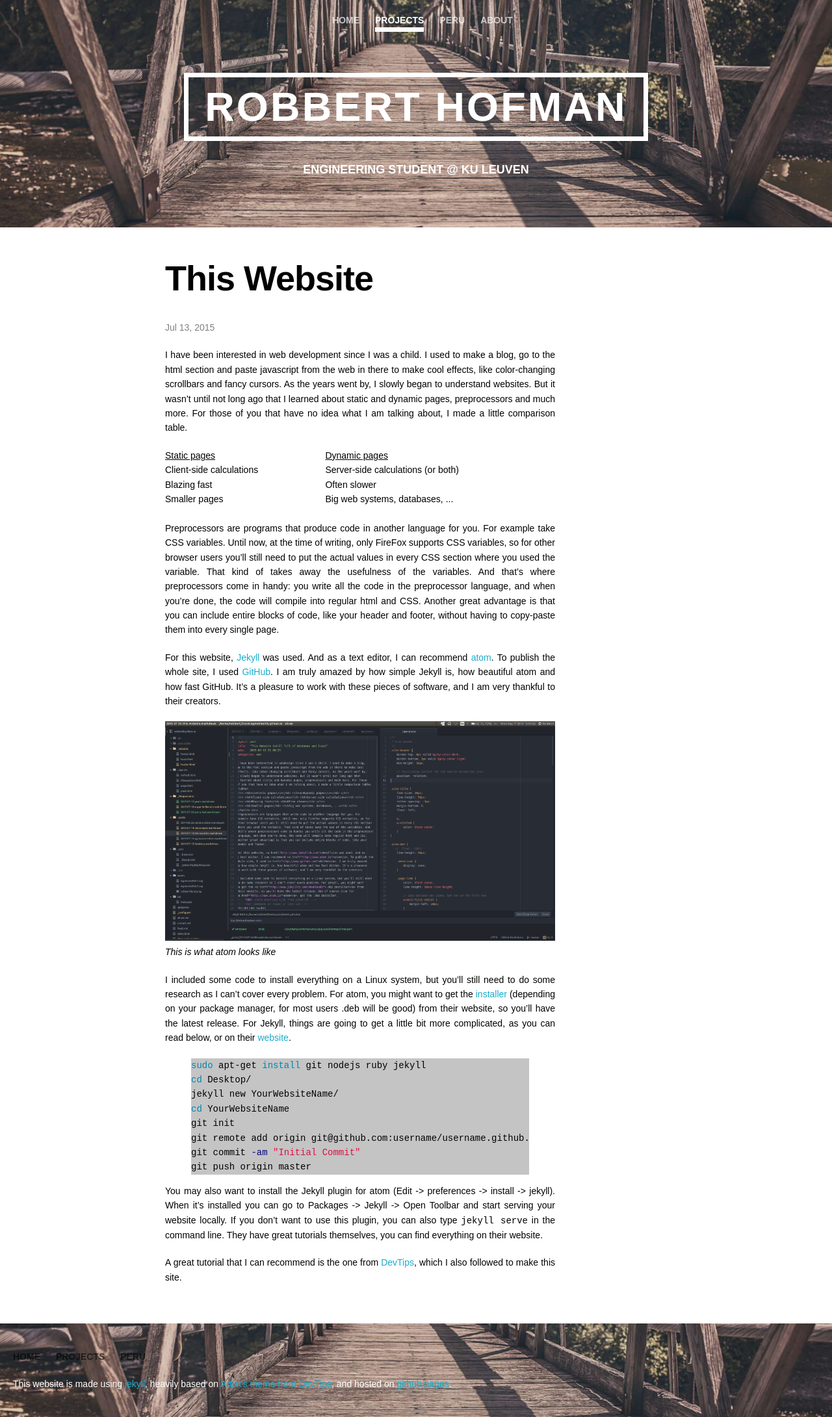
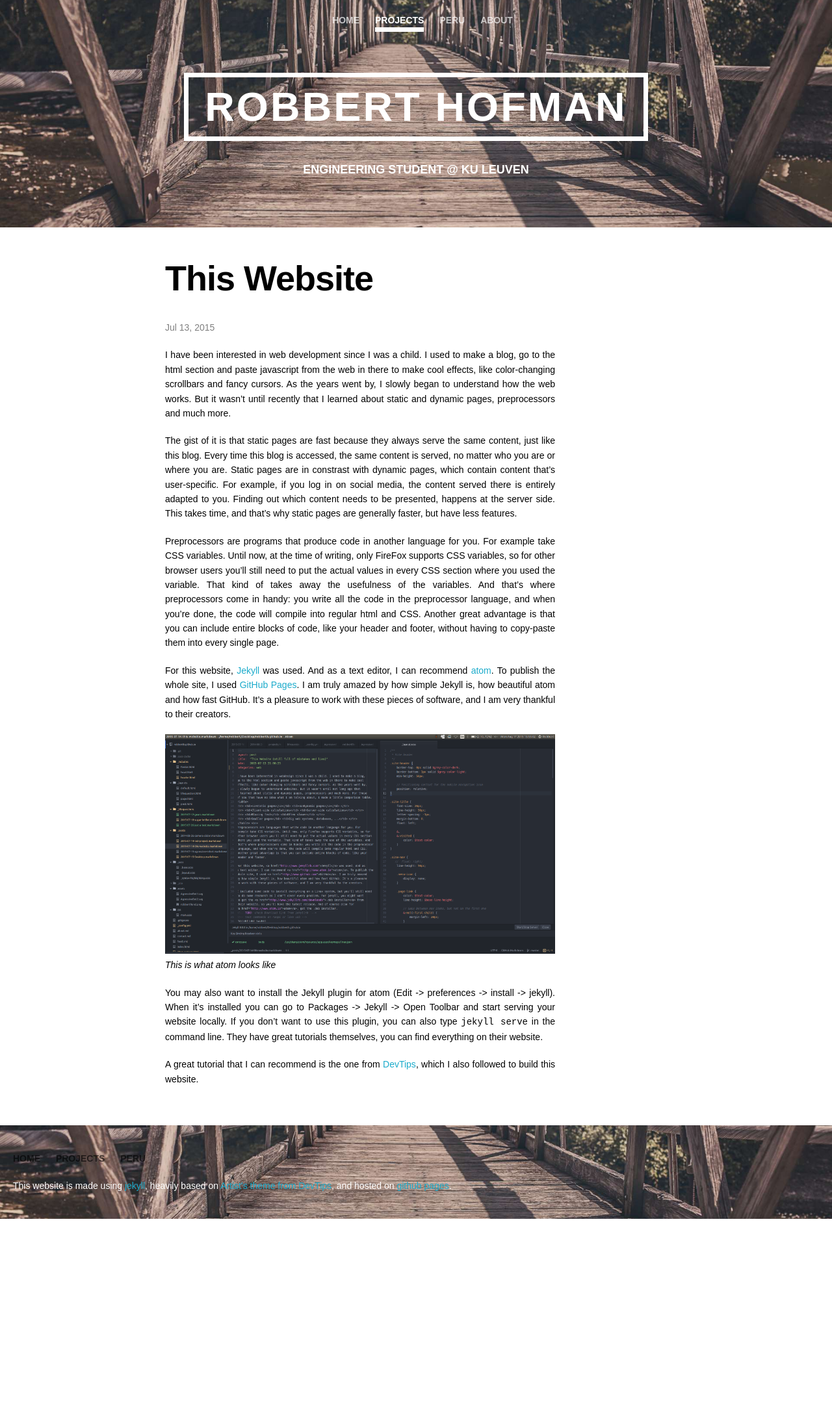
Before and after one commit to RobbertH/robberth.github.io, a Jekyll site: the page built from _posts/projects/2015-07-14-this-website.markdown, in a window 1280 px wide. Shown: the whole page at 65% size. Built offline with Jekyll 4.4.1, drawn with Linux system fonts in a browser that asks for light colours; after the commit the page ends 1876 px from its top, so only the background shows below that.

Commit message:
rewriting articles

```diff
--- a/_posts/projects/2015-07-14-this-website.markdown
+++ b/_posts/projects/2015-07-14-this-website.markdown
@@ -5,18 +5,18 @@ date:   2015-07-13 21:00:25
 categories: projects
 ---
 
-I have been interested in web development since I was a child. I used to make a blog,
-go to the html section and paste javascript from the web in there to make cool
-effects, like color-changing scrollbars and fancy cursors. As the years went by,
-I slowly began to understand websites. But it wasn't until not long ago that
-I learned about static and dynamic pages, preprocessors and much more. For those
-of you that have no idea what I am talking about, I made a little comparison table.
-<table>
-<tr> <td><u>Static pages</u></td> <td><u>Dynamic pages</u></td> </tr>
-<tr> <td>Client-side calculations</td> <td>Server-side calculations (or both)</td> </tr>
-<tr> <td>Blazing fast</td> <td>Often slower</td> </tr>
-<tr> <td>Smaller pages</td> <td>Big web systems, databases, ...</td> </tr>
-</table> <br>
+I have been interested in web development since I was a child.
+I used to make a blog, go to the html section and paste javascript from the web in there to make cool effects, like color-changing scrollbars and fancy cursors.
+As the years went by, I slowly began to understand how the web works.
+But it wasn't until recently that I learned about static and dynamic pages, preprocessors and much more.
+
+The gist of it is that static pages are fast because they always serve the same content, just like this blog.
+Every time this blog is accessed, the same content is served, no matter who you are or where you are.
+Static pages are in constrast with dynamic pages, which contain content that's user-specific.
+For example, if you log in on social media, the content served there is entirely adapted to you.
+Finding out which content needs to be presented, happens at the server side.
+This takes time, and that's why static pages are generally faster, but have less features.
+
 Preprocessors are programs that produce code in another language for you. For
 example take CSS variables. Until now, at the time of writing, only FireFox supports CSS variables,
 so for other browser users you'll still need to put the actual values in every CSS section where you used the variable.
@@ -26,32 +26,15 @@ Another great advantage is that you can include entire blocks of code, like your
 header and footer, without having to copy-paste them into every single page.
 
 For this website, <a href="http://www.jekyllrb.com">Jekyll</a> was used. And as
-a text editor, I can recommend <a href="http://www.atom.io">atom</a>. To publish the  whole site, I used <a href="http://www.github.com">GitHub</a>. I am truly amazed
+a text editor, I can recommend <a href="http://www.atom.io">atom</a>. To publish the  whole site, I used <a href="http://pages.github.com">GitHub Pages</a>. I am truly amazed
 by how simple Jekyll is, how beautiful atom and how fast GitHub. It's a pleasure
 to work with these pieces of software, and I am very thankful to their creators.
 
 <img src="/assets/img/ThisWebsite/ScreenshotAtom.png" alt="atomscreenshot" style="width: 100%;"/><br><i>This is what atom looks like</i><br>
-<!-- TODO: put image in the middle -->
-
-I included some code to install everything on a Linux system, but you'll still need to do some research as I can't cover every problem. For atom, you might want
-to get the <a href="http://www.atom.io">installer</a> (depending on your package manager, for most users .deb will be good) from
-their website, so you'll have the latest release. For Jekyll, things are going to get a little
-bit more complicated, as you can read below, or on their <a href="http://jekyllrb.com">website</a>.
-
-{%highlight bash%}
-sudo apt-get install git nodejs ruby jekyll
-cd Desktop/
-jekyll new YourWebsiteName/
-cd YourWebsiteName
-git init
-git remote add origin git@github.com:username/username.github.io.git
-git commit -am "Initial Commit"
-git push origin master
-{%endhighlight%}
 
 You may also want to install the Jekyll plugin for atom (Edit -> preferences -> install -> jekyll). When it's installed you can go to Packages -> Jekyll -> Open Toolbar
 and start serving your website locally. If you don't want to use this plugin, you can
 also type <code>jekyll serve</code> in the command line.
 They have great tutorials themselves, you can find everything on their website.
 
-A great tutorial that I can recommend is the one from <a href="https://www.youtube.com/watch?v=iWowJBRMtpc"> DevTips</a>, which I also followed to make this site.
+A great tutorial that I can recommend is the one from <a href="https://www.youtube.com/watch?v=iWowJBRMtpc"> DevTips</a>, which I also followed to build this website.
--- a/about.html
+++ b/about.html
@@ -13,11 +13,9 @@ layout: default
 
 	<div class="divLeft">
 		<article>
+			I'm Robbert. I like technology, swimming, music, (mathematic) riddles, and much more.
 			I will mostly use this website for blogging about my
-			projects.
-			The goal of publishing these is twofold: for one, it allows me to review a project
-			in retrospect, and secondly, anyone interested can read about
-			what I spend my free time on.
+			projects, so anyone who's interested can read about what I spend my free time on.
 			You can find my project posts on the <a href="/projects">projects page</a>.
 			<br> <br>
 		</article>
--- a/assets/css/3-modules/_home.sass
+++ b/assets/css/3-modules/_home.sass
@@ -87,7 +87,7 @@ article
   margin-bottom: 00vh
 
   .divLeft
-    margin: auto
+    margin: 0
     text-align: center
     h2
       color: black
```
Also changed, not shown: _posts/projects/2013-08-20-bike-painting.markdown (+8 -6 lines).
